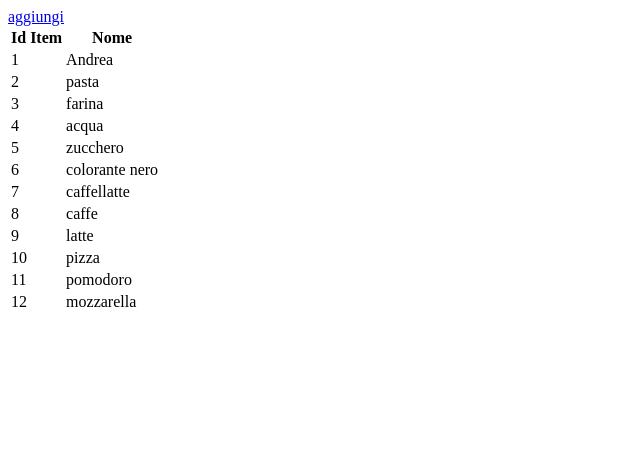
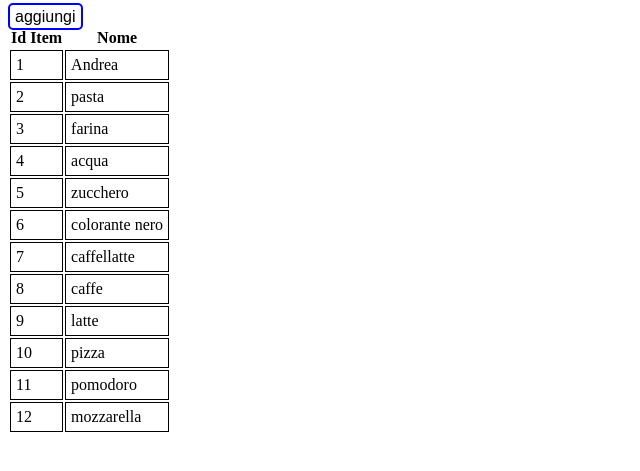
Before and after one commit to ANDRIX99/Web-app, a PHP site: page /Item.php in a window 1280 px wide. Shown: the top 471 px of the page, without its empty margins (0-640 px from the left). Run offline with PHP 8.4, Linux system fonts and the light colour scheme; data comes from the database, SQL or seed files in the repository.

Commit message:
Update
Create style.css and edit some line to add style on my pages

```diff
--- a/Item.php
+++ b/Item.php
@@ -18,6 +18,9 @@
     <head>
         <meta charset="UTF-8">
         <meta name="viewport" content="width=device-width, initial-scale=1.0">
+        <style>
+            <?php include "style.css"; ?>
+        </style>
         <title>Item</title>
     </head>
     <body>
--- a/ItemDetail.php
+++ b/ItemDetail.php
@@ -18,6 +18,9 @@
     <head>
         <meta charset="UTF-8">
         <meta name="viewport" content="width=device-width, initial-scale=1.0">
+        <style>
+            <?php include "style.css"; ?>
+        </style>
         <title>Item Detail</title>
     </head>
     <body>
--- /dev/null
+++ b/style.css
@@ -0,0 +1,23 @@
+tr {
+    border: 1px solid #000000;
+}
+
+td {
+    border: 1px solid #000000;
+    padding: 5px;
+    margin: 0;
+}
+
+a {
+    text-decoration: none;
+    font-family: sans-serif;
+    color: #000000;
+    border: 2px solid #0000ff;
+    border-radius: 5px;
+    padding: 3px 5px;
+}
+
+a:hover {
+    background: #0000ff;
+    color: #ffffff;
+}
```
